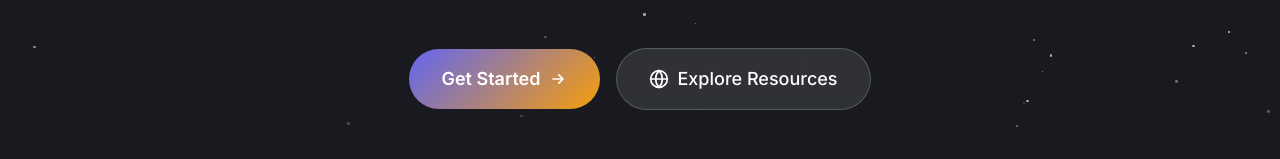
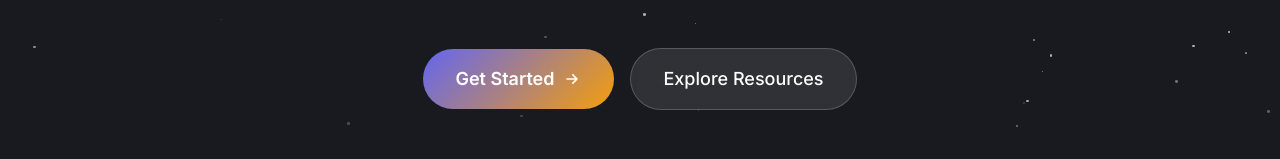
Before and after one commit to blazedglimmer/indiehash.io-fe, a Next.js app: page /landing in a window 1280 px wide. Shown: the part 633-792 px from the top of the page. Built offline with nearby package versions, Linux system fonts and the light colour scheme.

Commit message:
Update the landing page

```diff
--- a/app/landing/page.tsx
+++ b/app/landing/page.tsx
@@ -103,7 +103,7 @@ export default function LandingPage() {
             href="/resources"
             className="bg-white/10 backdrop-blur-sm border border-white/20 text-white px-8 py-4 rounded-full text-lg font-medium hover:bg-white/20 transition-all hover:scale-105 flex items-center gap-2"
           >
-            <Globe className="w-5 h-5" />
+            {/* <Globe className="w-5 h-5" /> */}
             Explore Resources
           </Link>
         </div>
```
